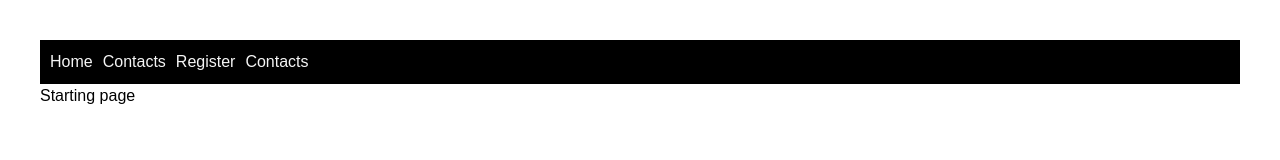
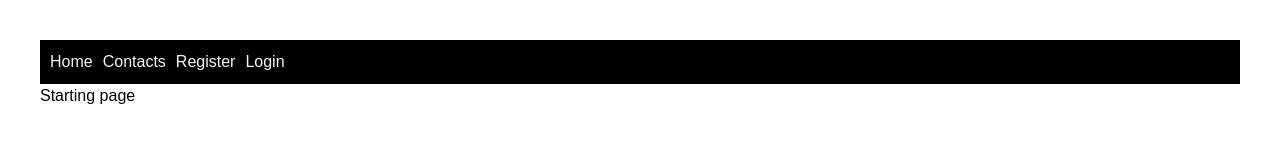
Before and after one commit to ValentynKravchuk/goit-react-hw-08, a React (Vite) app: page / in a window 1280 px wide. Shown: the top 160 px of the page. Built offline with nearby package versions, Linux system fonts and the light colour scheme.

Commit message:
add registrer

```diff
--- a/src/components/Layout.jsx
+++ b/src/components/Layout.jsx
@@ -1,4 +1,3 @@
-import React from "react";
 import { Outlet } from "react-router-dom";
 import Navigation from "./Navigation/Navigation";
 
--- a/src/components/Navigation/Navigation.jsx
+++ b/src/components/Navigation/Navigation.jsx
@@ -1,5 +1,4 @@
 import clsx from "clsx";
-import React from "react";
 import { NavLink } from "react-router-dom";
 import s from "./Navigation.module.css";
 
@@ -21,7 +20,7 @@ const navigation = () => {
             Register
           </NavLink>
           <NavLink to="/login" className={buildLinkClass}>
-            Contacts
+            Login
           </NavLink>
         </nav>
       </header>
--- a/src/components/RegisterForm/RegisterForm.jsx
+++ b/src/components/RegisterForm/RegisterForm.jsx
@@ -10,14 +10,15 @@ const RegisterForm = () => {
   };
   const initialValues = {
     name: "",
-    email: " ",
+    email: "",
+    password: "",
   };
   return (
     <div>
       <h2>Register</h2>
       <Formik onSubmit={handelSubmit} initialValues={initialValues}>
         <Form>
-          <Field type="text" name="name" placeholder="Enter username" />
+          <Field type="text" name="name" placeholder="Enter name" />
           <Field type="email" name="email" placeholder="Enter email" />
           <Field type="password" name="password" placeholder="Enter password" />
           <button type="submit">Register</button>
--- a/src/pages/RegisterPage/RegisterPage.jsx
+++ b/src/pages/RegisterPage/RegisterPage.jsx
@@ -1,5 +1,3 @@
-import { Field, Form, Formik } from "formik";
-import React from "react";
 import RegisterForm from "../../components/RegisterForm/RegisterForm";
 
 const RegisterPage = () => {
```
